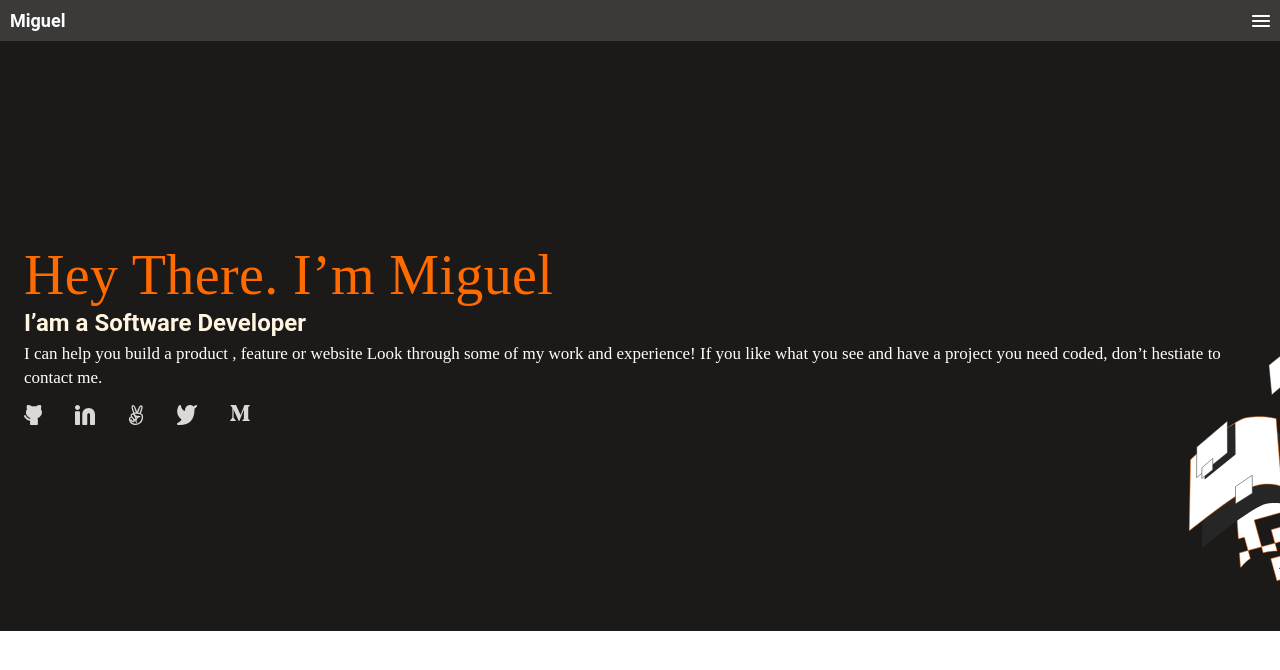
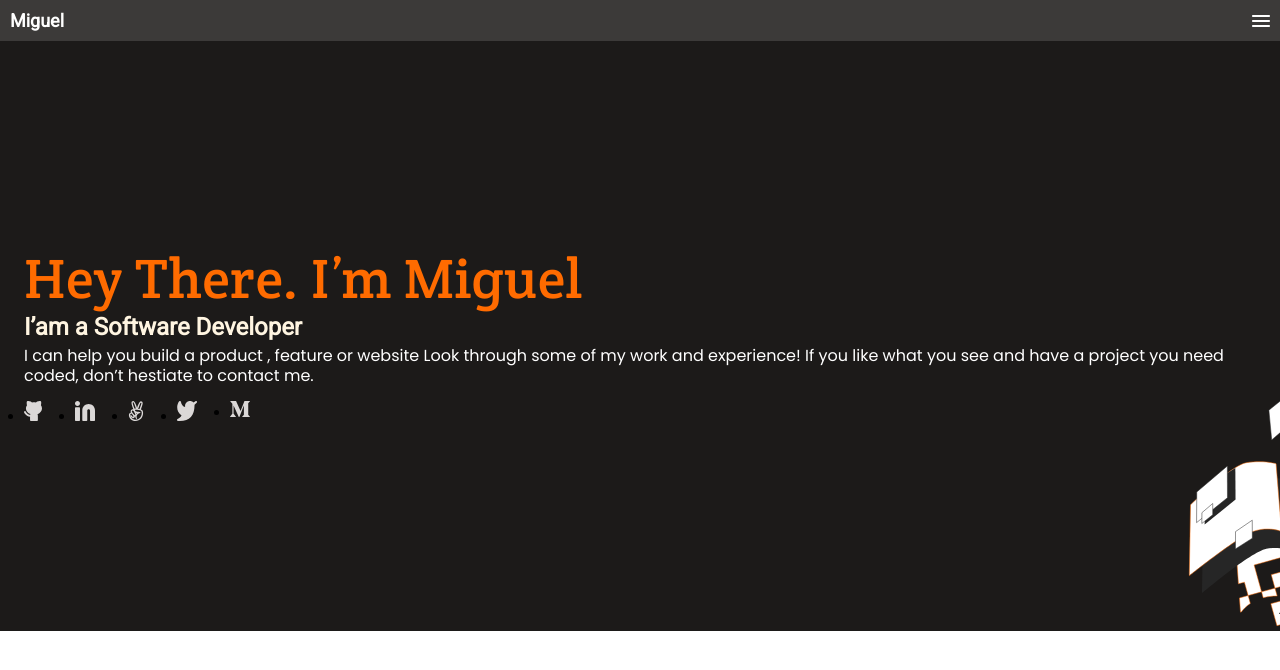
Before and after one commit to shinyenyi/myPortfolio, a website: page index.html in a window 1280 px wide. Drawn offline with Linux system fonts and the light colour scheme.

Commit message:
Changes requested -fix lines with more than 100 characters -add link to logo -install required google fonts -use ul li to display social icons

```diff
--- a/index.html
+++ b/index.html
@@ -12,22 +12,26 @@
 <body>
   <header class="header">
     <nav class="nav-bar">
-      <span class="name">Miguel</span>
-      <span class="menu-icon"><img src="images/menu.svg" alt="menu icon"></span>
+      <span class="name"><a href="#">Miguel</a></span>
+      <span class="menu-icon"><a href="#"><img src="images/menu.svg" alt="menu icon">
+        </a></span>
     </nav>
   </header>
   <section class="container">
-    <h2 class="greetings"> <span>Hey There. I’m Miguel</span></h2>
-    <p class="my-job-title"> <span>I’am a Software Developer</span></p>
-    <p class="my-job-description"><span>I can help you build a product , feature or website Look through some of my work
-        and experience! If you like what you see and have a project you need coded,
-        don’t hestiate to contact me.</span></p>
+    <h2 class="greetings">Hey There. I’m Miguel</h2>
+    <p class="my-job-title">I’am a Software Developer</p>
+    <p class="my-job-description">I can help you build a product , feature or
+        website Look through some of my work and experience! If you like what you
+        see and have a project you need coded, don’t hestiate to contact me.
+    </p>
     <div class="social-icon-links">
-      <a href="#"><img src="images/github.svg" alt="github icon"></a>
-      <a href="#"><img src="images/linkedin.svg" alt="linkedin icon"></a>
-      <a href="#"><img src="images/angellist.svg" alt="angellist icon"></a>
-      <a href="#"><img src="images/twitter.svg" alt="twitter icon"></a>
-      <a href="#"><img src="images/medium.svg" alt="medium icon"></a>
+      <ul>
+        <li><a href="#"><img src="images/github.svg" alt="github icon"></a></li>
+        <li><a href="#"><img src="images/linkedin.svg" alt="linkedin icon"></a></li>
+        <li><a href="#"><img src="images/angellist.svg" alt="angellist icon"></a></li>
+        <li><a href="#"><img src="images/twitter.svg" alt="twitter icon"></a></li>
+        <li><a href="#"><img src="images/medium.svg" alt="medium icon"></a></li>
+      </ul>
     </div>
   </section>
 </body>
--- a/styles.css
+++ b/styles.css
@@ -1,3 +1,5 @@
+@import url('https://fonts.googleapis.com/css2?family=Crete+Round&family=Poppins&family=Roboto&display=swap');
+
 html {
   display: block;
 }
@@ -12,11 +14,9 @@ body {
 * {
   margin: 0;
   padding: 0;
-  overflow-y: scroll;
   -moz-box-sizing: border-box;
   -webkit-box-sizing: border-box;
   box-sizing: border-box;
-  -webkit-overflow-scrolling: touch;
 }
 
 .header {
@@ -31,16 +31,22 @@ body {
   align-items: baseline;
 }
 
-.name {
+.name a {
+  text-decoration: none;
   padding: 10px;
   width: 100%;
   height: 100%;
-  font-family: 'Roboto', serif;
+  font-family: 'Roboto', sans-serif;
   font-style: normal;
   font-weight: 700;
   font-size: 18px;
   display: flex;
   color: #fff;
+}
+
+.name {
+  width: 100%;
+  height: 100%;
 }
 
 .menu-icon {
@@ -68,7 +74,7 @@ body {
   margin-bottom: 3px;
   padding-right: 24px;
   padding-left: 24px;
-  font-family: 'Roboto', serif;
+  font-family: 'Roboto', sans-serif;
   font-style: normal;
   font-weight: 700;
   font-size: 24px;
@@ -83,13 +89,14 @@ body {
   padding-right: 45px;
   padding-left: 24px;
   margin-bottom: 15px;
-  font-family: 'Poppins', serif;
+  font-family: 'Poppins', sans-serif;
   font-style: normal;
   font-weight: 400;
-  font-size: 17px;
-  line-height: 24px;
+  font-size: 16px;
+  line-height: 20px;
   color: #fff;
   width: 100%;
+  height: fit-content;
 }
 
 .container {
@@ -98,13 +105,13 @@ body {
   background: #1c1a19;
   background-image: url(images/Illustration.svg);
   background-repeat: no-repeat;
-  background-position: right bottom;
+  background-position: right bottom -45px;
   display: flex;
   flex-direction: column;
   justify-content: center;
 }
 
-.social-icon-links {
+.social-icon-links ul {
   max-width: 250px;
   padding-left: 24px;
   display: flex;
```
